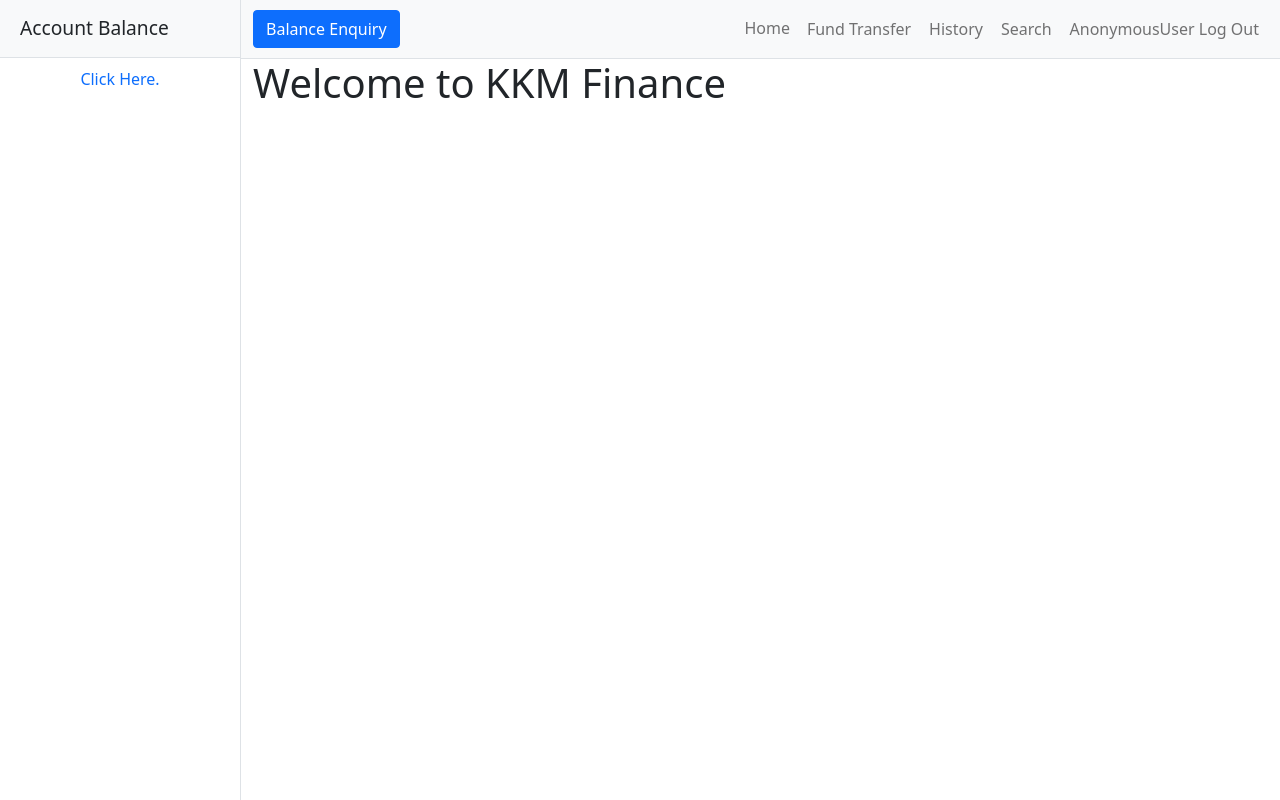
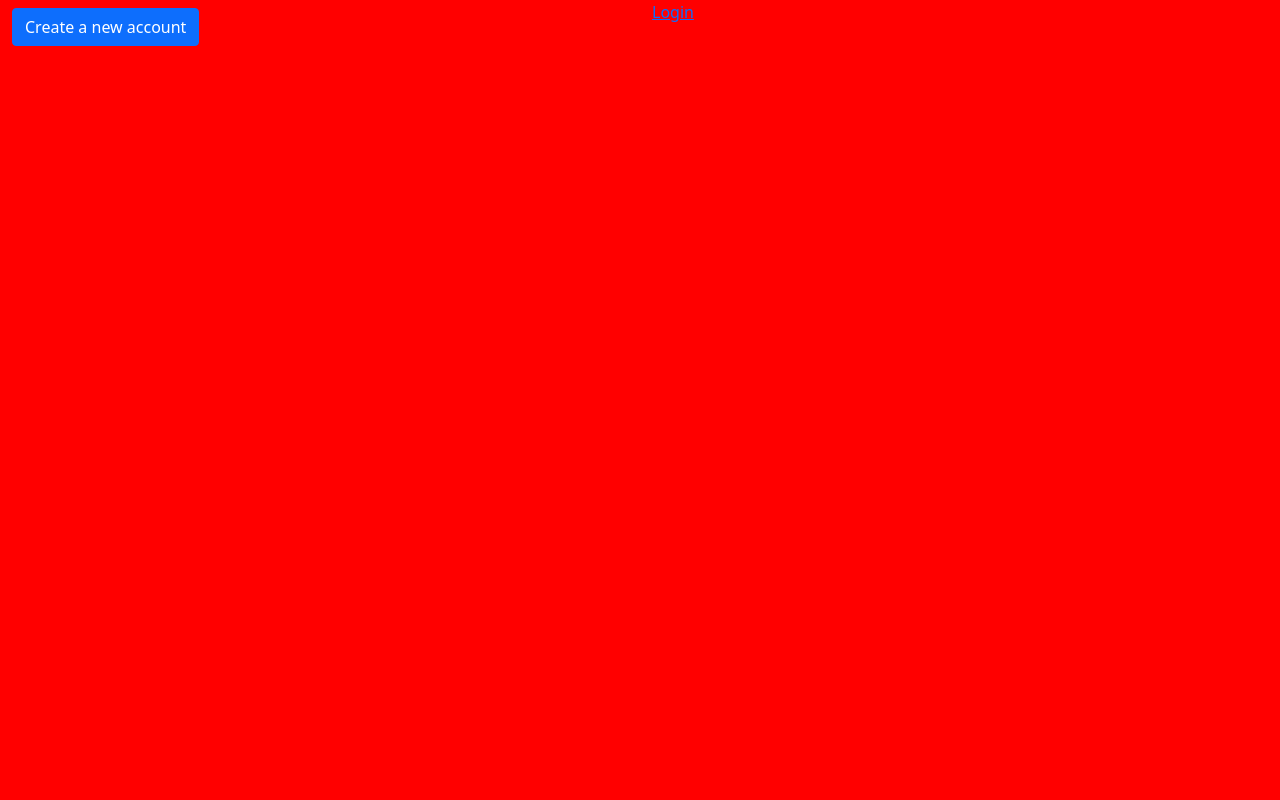
Before and after one commit to melbinmathew425/BankApp, a Django app: page /bank/home in a window 1280 px wide. Run offline with Django 3.2, Linux system fonts and the light colour scheme; some libraries are stand-ins or nearby versions.

Commit message:
Did the designing of templates

```diff
--- /dev/null
+++ b/bank/static/css/filterstyle.css
@@ -0,0 +1,4 @@
+.btnfltr{
+position: relative;
+    left: 50px;
+}
--- a/bank/static/css/homestyle.css
+++ b/bank/static/css/homestyle.css
@@ -1,6 +1,3 @@
 body{
     background-color: red;
 }
-.mh{
-text-align: center;
-}
--- a/bank/templates/home.html
+++ b/bank/templates/home.html
@@ -1,10 +1,24 @@
-
 <!DOCTYPE html>
-{%extends 'indexhome.html'%}
-<!-- CSS only -->
-<link href="https://cdn.jsdelivr.net/npm/bootstrap@5.1.0/dist/css/bootstrap.min.css" rel="stylesheet" integrity="sha384-KyZXEAg3QhqLMpG8r+8fhAXLRk2vvoC2f3B09zVXn8CA5QIVfZOJ3BCsw2P0p/We" crossorigin="anonymous">
-<link rel="stylesheet" href="homestyle.css">
-{%block body_block%}
-<h1 class="mh">Welcome to KKM Finance</h1>
-
-{% endblock %}
+<html lang="en">
+<head>
+    <meta charset="UTF-8">
+    <title>Title</title>
+    <!-- CSS only -->
+<link href="https://cdn.jsdelivr.net/npm/bootstrap@5.1.1/dist/css/bootstrap.min.css" rel="stylesheet" integrity="sha384-F3w7mX95PdgyTmZZMECAngseQB83DfGTowi0iMjiWaeVhAn4FJkqJByhZMI3AhiU" crossorigin="anonymous">
+{% load static %}
+<link rel="stylesheet" href="{% static 'css/homestyle.css' %}">
+</head>
+<body>
+<div class="container-fluid">
+    <div class="row">
+        <div class="col-6">
+            <h1></h1>
+            <a href="" class="btn btn-primary">Create a new account</a>
+        </div>
+        <div class="col-6">
+            <a href="{%url 'signin' %}">Login</a>
+        </div>
+    </div>
+</div>
+</body>
+</html>
--- a/bank/templates/indexhome.html
+++ b/bank/templates/indexhome.html
@@ -18,11 +18,11 @@
 <style>
 
 </style>
-<body>
+<body style="background-color: rgb(253, 91, 91);">
 <div class="d-flex" id="wrapper">
 
-    <div class="border-end bg-white" id="sidebar-wrapper">
-        <div class="sidebar-heading border-bottom bg-light">Account Balance</div>
+    <div class="border-end " style="background-color: #a10303;" id="sidebar-wrapper">
+        <div class="sidebar-heading border-bottom " style="background-color: #a10303;color:white">Account Balance</div>
         <div class="list-group list-group-flush">
             <a class="nav-link btn " href="{% url 'balance' %}">Click Here.</a>
             <div class="container-fluid">
@@ -34,20 +34,20 @@
     </div>
 
     <!-- Page content wrapper-->
-    <div id="page-content-wrapper">
+    <div id="page-content-wrapper" >
         <!-- Top navigation-->
-        <nav class="navbar navbar-expand-lg navbar-light bg-light border-bottom">
-            <div class="container-fluid   nv1">
-                <button class="btn btn-primary" id="sidebarToggle">Balance Enquiry</button>
+        <nav class="navbar navbar-expand-lg navbar-light border-bottom " style="background-color: #a10303;" >
+            <div class="container-fluid">
+                <button class=" btn btn-warning " id="sidebarToggle">Balance Enquiry</button>
                 <button class="navbar-toggler" type="button" data-bs-toggle="collapse" data-bs-target="#navbarSupportedContent" aria-controls="navbarSupportedContent"  aria-expanded="false" aria-label="Toggle navigation"><span class="navbar-toggler-icon"></span></button>
                 <div class="collapse navbar-collapse" id="navbarSupportedContent">
                     <ul class="navbar-nav ms-auto mt-2 mt-lg-0">
-                        <li class="nav-item active"><a class="nav-link bt1" href="{%url 'home' %}">Home</a></li>
+                        <li class="nav-item"><a class="nav-link " href="{%url 'index' %}" style="color:white;">Home</a></li>
 
-                        <li class="nav-item"><a class="nav-link btn " href="{%url 'transfer' %}">Fund Transfer</a></li>
-                        <li class="nav-item"><a class="nav-link btn " href="{%url 'history' %}">History</a></li>
-                        <li class="nav-item"><a class="nav-link btn " href="{%url 'filter' %}">Search</a></li>
-                        <li class="nav-item"><a class="nav-link btn " href="{%url 'signout' %}">{{request.user}} Log Out</a></li>
+                        <li class="nav-item"><a class="nav-link btn " href="{%url 'transfer' %}" style="color:white;">Fund Transfer</a></li>
+                        <li class="nav-item"><a class="nav-link btn " href="{%url 'history' %}" style="color:white;"> History</a></li>
+                        <li class="nav-item"><a class="nav-link btn " href="{%url 'filter' %}" style="color:white;">Search</a></li>
+                        <li class="nav-item"><a class="nav-link btn " href="{%url 'signout' %}" style="color:white;"><span style="color:Black;">  {{request.user}}  </span>   Log Out</a></li>
                     </ul>
                 </div>
             </div>
--- a/bank/views.py
+++ b/bank/views.py
@@ -34,7 +34,7 @@ class SigninView(TemplateView):
             if user:
                 print("success")
                 login(request,user)
-                return redirect("home")
+                return redirect("index")
             else:
                 print("failed")
             return render(request,self.template_name,self.context)
@@ -89,7 +89,7 @@ class FundTransferView(TemplateView,GetUserAccountMixin):
             user=self.get_user_account(taccount_number)
             user.balance+=amnt
             user.save()
-            return redirect("home")
+            return redirect("index")
         else:
             form = self.form_class(request.POST)
             self.context["form"] = form
--- a/bankproject/settings.py
+++ b/bankproject/settings.py
@@ -38,8 +38,11 @@ INSTALLED_APPS = [
     'django.contrib.messages',
     'django.contrib.staticfiles',
     'bank',
-    'django_filters'
+    'django_filters',
+    'crispy_forms',
 ]
+
+CRISPY_TEMPLATE_PACK = 'bootstrap4'
 
 MIDDLEWARE = [
     'django.middleware.security.SecurityMiddleware',
```
Also changed, not shown: bank/forms.py (+17 -2 lines), bank/static/css/loginstyle.css (added, +30 -0 lines), bank/static/css/regstyle.css (added, +30 -0 lines), bank/templates/ac_creation.html (+5 -34 lines), bank/templates/filterhistory.html (+29 -10 lines), bank/templates/h.html (added, +10 -0 lines), bank/templates/login.html (+9 -34 lines), bank/templates/paymenthistory.html (+68 -8 lines), bank/static/css/styles.css.
